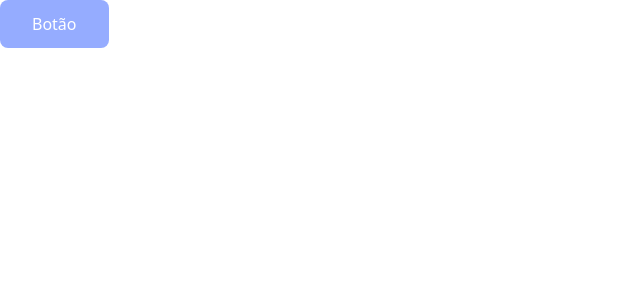
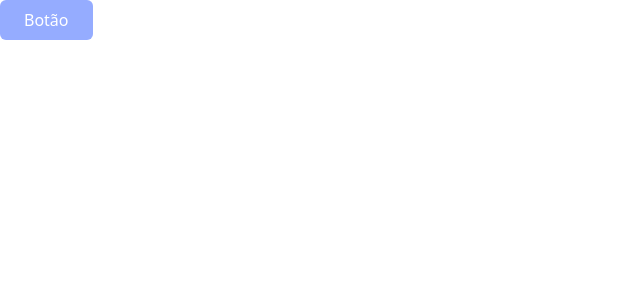
Before and after one commit to YuriCF1/Proj.Study-Next-TailwindCSS, a Next.js app in the folder alfabit/: page / in a window 1280 px wide. Shown: the top 300 px of the page, without its empty margins (0-640 px from the left). Built offline with nearby package versions, Linux system fonts and the light colour scheme.

Commit message:
Testing spacing variables

```diff
--- a/alfabit/components/button/button.tsx
+++ b/alfabit/components/button/button.tsx
@@ -21,16 +21,21 @@ const Button = ({ children, className }: ButtonProps) => {
 
         // Tem várias formas de consertar.
         //Verificar o tailwind.config e ver que dá pra transformar a classe em função
+
+        // Vairáveis de tipografia
+        // py-[12px] = px-2xs = 12px (variável colocada no config, dá o valor nas sugestões clicando Ctrl Espaço. Por conta do comentário)
+        // rounded-[8px] = rounded-md
         <>
             <button
                 className={`
             minhas-estilizacoes
             bg-primaryOpacity
             bg-opacity-50
-            rounded-[8px]
-            px-[32px]
-            py-[12px]
+            rounded-md
+            px-6
+            py-2
             text-white
+            tablet:text-sm
             ${className}`}>
                 {children}
             </button>
```
